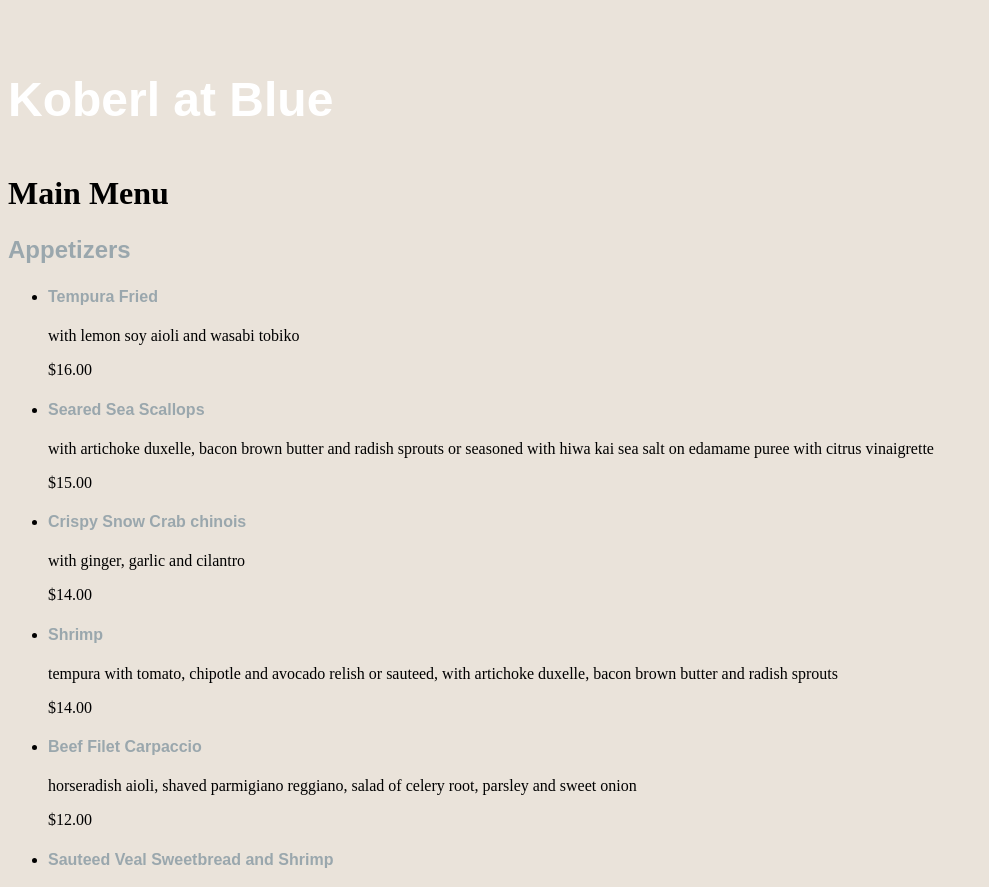
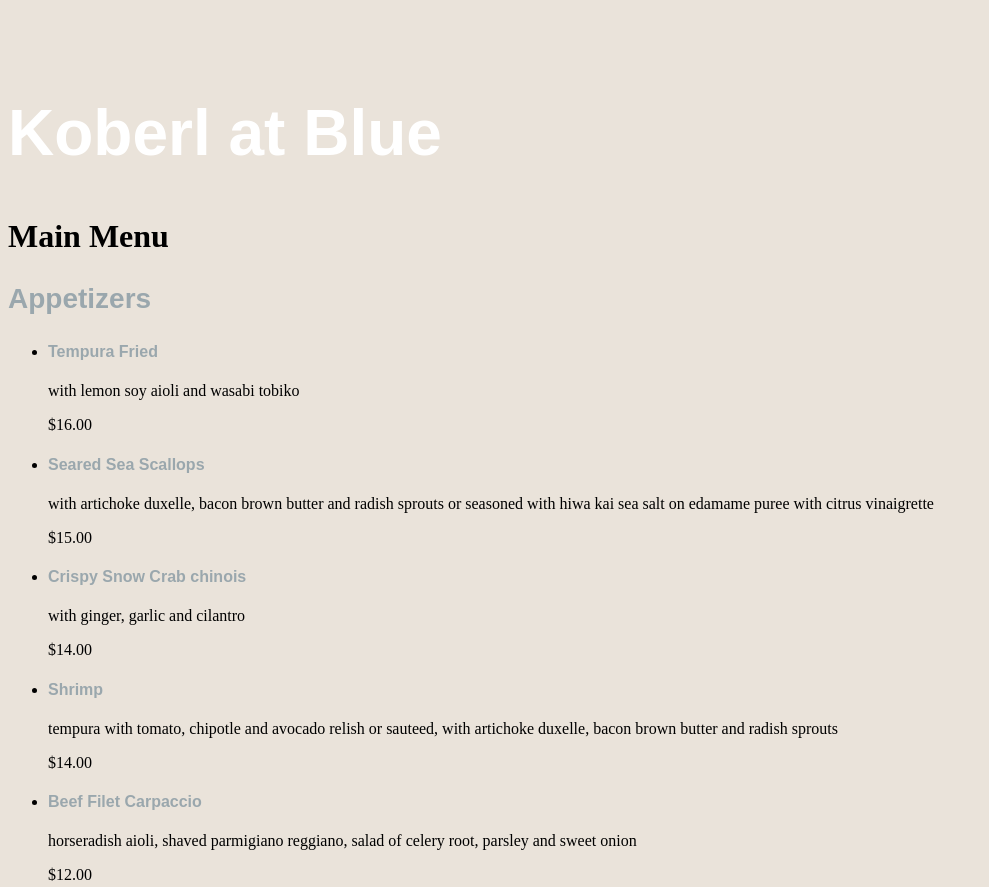
Before and after one commit to carolineturnbull/carolineturnbull.github.io, a plain HTML site: page grc338/restaurantmenucss/index.html in a window 1280 px wide. Shown: the top 887 px of the page, without its empty margins (0-989 px from the left). Drawn offline with Linux system fonts and the light colour scheme.

Commit message:
Update style.css

```diff
--- a/grc338/restaurantmenucss/style.css
+++ b/grc338/restaurantmenucss/style.css
@@ -6,7 +6,7 @@
     h1{
         color: rgb(255,255,255);
         margin: 1.5em 1.5em 0.5em 0em;
-        font-size: 3em;
+        font-size: 4em;
         font-family: Arial, Helvetica, sans-serif;
         }
     h2{
@@ -18,7 +18,7 @@
         }
  h3{
         color: rgb(154,167,173);
-        font-size: 1.5em;
+        font-size: 1.75em;
         font-family: Arial, Helvetica, sans-serif;
         }
  h4{
```
